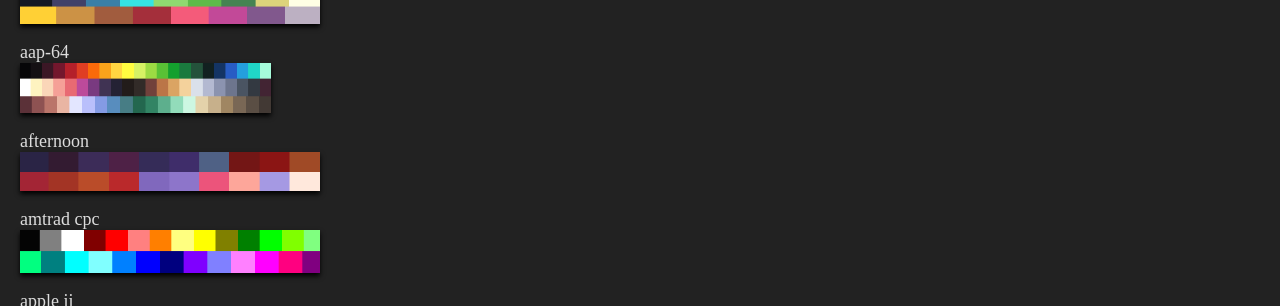
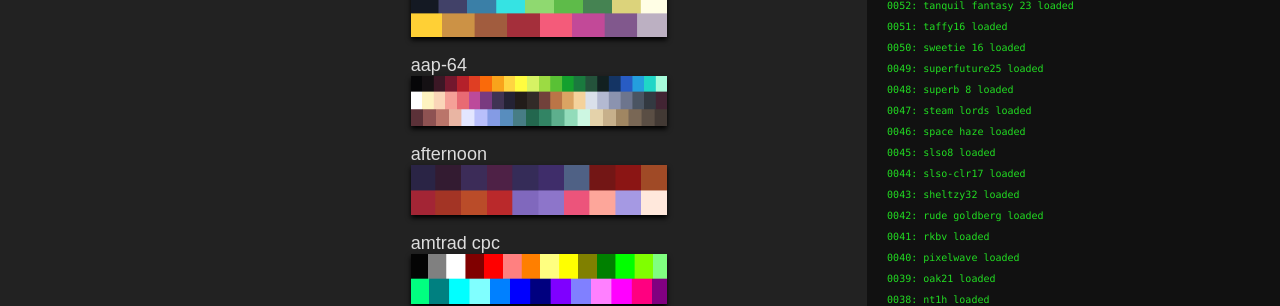
Before and after one commit to langel/pxl2lut, a plain HTML site: page index.html in a window 1280 px wide. Shown: the part 93-399 px from the top of the page. Drawn offline with Linux system fonts and the light colour scheme.

Commit message:
created stdout object; remodeled the place

```diff
--- a/index.css
+++ b/index.css
@@ -1,35 +1,52 @@
 html, body {
+	position: absolute;
 	color: #ddd;
 	background: #222;
 	margin: 0;
-	padding: 10px;
+	font-family: sans-serif;
+	width: 100%;
+	height: 100%;
 }
 
 img, canvas {
 	box-shadow: 0px 3px 5px black;
 }
 
-#lutsrc {
-	display: none;
+#console {
+	display: flex;
+	justify-content: space-between;
+	width: 100%;
+	height: 100vh;
 }
 
+#console div {
+	flex-grow: 1;
+	padding: 20px;
+	overflow-y: auto;
+}
+
+#lut_output {
+	flex-grow: 2;
+}
+
+
 #palette_picker {
-	float: left;
 	font-size:18px;
 }
 
 #palette_picker img {
 	cursor: pointer;
-	max-height: 50px;
-	max-width: 300px;
-}
-
-#lut_output {
-	float: right;
+	height: 50px;
+	width: 256px;
 }
 
 #stdout {
-	clear: all;
 	background: #111;
 	color: #2d2;
+	font-size: 10px;
+	font-family: lucida console, monospace;
 }
+
+#lutsrc {
+	display: none;
+}
--- a/index.html
+++ b/index.html
@@ -6,20 +6,27 @@
 
 <body>
 
-	<div id="lutsrc"><img src="LUT-base.png"></div>
+	<div id="console">
+
+		<div id="lut_output">
+			<h1>LUT output</h1>
+			<div id="canvas_wrapper"></div>
+		</div>
 
 		<div id="palette_picker">
-		Click Palettes!
-	</div>
-
-	<div id="lut_output">
-		<div id="canvas_wrapper"></div>
+			Clickable Palettes!
 		</div>
 
 		<div id="stdout">
 			stdout
 		</div>
 
+	</div>
+
+	<!-- hidden by CSS majyx!! :U -->
+	<div id="lutsrc"><img src="LUT-base.png"></div>
+
+	<script type="text/javascript" src="stdout.js"></script>
 	<script type="text/javascript" src="palettes.js"></script>
 	<script type="text/javascript" src="pxl2lut_mess.js"></script>
 </body>
--- a/palettes.js
+++ b/palettes.js
@@ -59,11 +59,26 @@ let image_srcs = [
 ];
 
 
-let palette_picker = document.getElementById('palette_picker');
+let palettes, palette_picker = document.getElementById('palette_picker');
 
-image_srcs.forEach(function(img) {
+image_srcs.forEach(function(img, i) {
 	let name = img.replace('images/', '').replace('.PNG', '');
 	let p = document.createElement('p');
 	p.innerHTML = name + '<br>' + '<img src="' + img + '">';
 	palette_picker.appendChild(p);
+	print(name + ' loaded');
+
+	// are we done? let's do some stuff!
+	if (i == image_srcs.length - 1) {
+		print(image_srcs.length + ' total imagers loadeded.');
+		palettes = document.querySelectorAll('#palette_picker img');
+
+		// init palette clicks
+		palettes.forEach(function(palette) {
+			palette.addEventListener('click', e => {
+				print('ANALyzing ' + e.target.src + ' . . . ');
+				image_to_lut(image_to_canvas(e.target));
+			});
+		});
+	}
 });
--- a/pxl2lut_mess.js
+++ b/pxl2lut_mess.js
@@ -11,6 +11,8 @@ let color_diff = function(r1, g1, b1, r2, g2, b2) {
 	diff += Math.pow(g1 - g2, 2);
 	diff += Math.pow(b1 - b2, 2);
 	return Math.sqrt(diff);
+	// corruption algo :D
+	//return Math.sqrt((r1 - r2) * (g1 - g2) * (b1 - b2));
 }
 
 let nearest_color = function(color, palette) {
@@ -23,7 +25,7 @@ let nearest_color = function(color, palette) {
 		let diff = color_diff(color[0], color[1], color[2],
 			palette[key].data[0], palette[key].data[1], palette[key].data[2]);
 		//console.log(diff);
-		if (best_diff > Math.abs(diff)) {
+		if (best_diff > Math.abs(diff) || best_id == 0) {
 			best_diff = Math.abs(diff);
 			best_id = key;
 //			console.log(best_id);
@@ -92,17 +94,8 @@ let scrub_colors = function(ctx) {
 
 let LUT;
 let lutsrc = image_to_canvas(document.querySelector('#lutsrc img'));
-let stdout = document.getElementById('stdout');
 
 let canvas_wrapper = document.getElementById('canvas_wrapper');
-let palettes = document.querySelectorAll('#palette_picker img');
-
-// init palette clicks
-palettes.forEach(function(palette) {
-	palette.addEventListener('click', e => {
-		image_to_lut(image_to_canvas(e.target));
-	});
-});
 
 // load lutter
 let init_lutter = function() {
@@ -117,7 +110,7 @@ let image_to_lut = function(image) {
 	let input_colors = scrub_colors(image.getContext('2d'));
 	let input_colors_keys = Object.keys(input_colors);
 	let input_colors_count = input_colors_keys.length;
-	stdout.textContent = 'Colors found: ' + input_colors_count;
+	print(input_colors_count + ' colors found');
 	init_lutter();
 	ctx = LUT.getContext('2d');
 	console.log(ctx);
--- /dev/null
+++ b/stdout.js
@@ -0,0 +1,13 @@
+
+let stdout = document.getElementById('stdout');
+let stdout_counter = 0;
+
+let print = function(wordages) {
+	let p = document.createElement('p');
+	let counter = (stdout_counter + '').padStart(4, '0');
+	p.innerHTML = counter + ': ' + wordages;
+	stdout.prepend(p);
+	stdout_counter++;
+}
+
+print('initializing . . . .');
```
Lines whose indentation alone changed are shown as unchanged.
